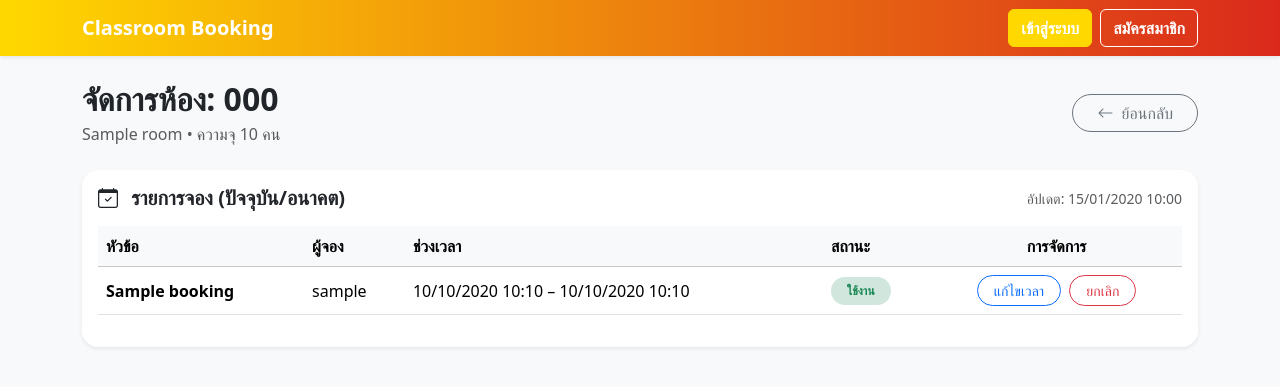
After one commit to 6410615014/cn331-as2, a Django app: template templates/rooms/manage_room_detail.html in a window 1280 px wide. The commit adds this page. Shown: the top 387 px of the page. Run offline with Django 3.2, Linux system fonts and the light colour scheme; the template is opened without the code that fills it: most values are stand-ins (such as "Sample title", 1, 10 or a date in 2020).

Commit message:
ad,edit html/css

```diff
--- a/templates/base.html
+++ b/templates/base.html
@@ -30,7 +30,9 @@
       <div id="mainNav" class="collapse navbar-collapse">
   <div class="ms-auto d-flex gap-2">
     {% if user.is_authenticated %}
+      {% if not user.is_staff %}
         <a class="btn btn-outline-primary" href="{% url 'rooms:my_bookings' %}">การจองของฉัน</a>
+      {% endif %}
       {% if user.is_staff %}
         <a class="btn btn-outline-secondary" href="{% url 'rooms:manage_rooms' %}">จัดการห้อง</a>
       {% endif %}
--- a/templates/rooms/booking_form.html
+++ b/templates/rooms/booking_form.html
@@ -46,7 +46,6 @@
 </div>
 
 <style>
-/* ทำให้ input ดูมินิมอลขึ้น */
 form input, form select, form textarea {
   border-radius: 0.75rem !important;
   border: 1px solid #dee2e6 !important;
--- /dev/null
+++ b/templates/rooms/manage_room_detail.html
@@ -0,0 +1,79 @@
+{% extends "base.html" %}
+{% block title %}จัดการห้อง (แอดมิน): {{ room.code }}{% endblock %}
+
+{% block content %}
+<div class="d-flex justify-content-between align-items-center mb-4">
+  <div>
+    <h2 class="fw-bold mb-1">จัดการห้อง: {{ room.code }}</h2>
+    <p class="text-muted mb-0">{{ room.name }} • ความจุ {{ room.capacity }} คน</p>
+  </div>
+  <div class="d-flex gap-2">
+    <a class="btn btn-outline-secondary rounded-pill px-4" href="{% url 'rooms:manage_rooms' %}">
+      <i class="bi bi-arrow-left me-1"></i> ย้อนกลับ
+    </a>
+  </div>
+</div>
+
+<div class="card border-0 shadow-sm rounded-4">
+  <div class="card-body">
+    <div class="d-flex justify-content-between align-items-center mb-3">
+      <h5 class="mb-0 fw-semibold"><i class="bi bi-calendar-check me-2"></i> รายการจอง (ปัจจุบัน/อนาคต)</h5>
+      <span class="text-muted small">อัปเดต: {{ now|default:None|date:"d/m/Y H:i" }}</span>
+    </div>
+
+    {% if bookings %}
+      <div class="table-responsive">
+        <table class="table align-middle">
+          <thead class="table-light">
+            <tr>
+              <th>หัวข้อ</th>
+              <th>ผู้จอง</th>
+              <th>ช่วงเวลา</th>
+              <th>สถานะ</th>
+              <th class="text-center">การจัดการ</th>
+            </tr>
+          </thead>
+          <tbody>
+            {% for b in bookings %}
+            <tr>
+              <td class="fw-semibold">{{ b.title }}</td>
+              <td>{{ b.user.username }}</td>
+              <td>{{ b.start|date:"d/m/Y H:i" }} – {{ b.end|date:"d/m/Y H:i" }}</td>
+              <td>
+                {% if b.status == 'active' %}
+                  <span class="badge bg-success-subtle text-success rounded-pill px-3 py-2">ใช้งาน</span>
+                {% elif b.status == 'cancelled' %}
+                  <span class="badge bg-danger-subtle text-danger rounded-pill px-3 py-2">ยกเลิก</span>
+                {% else %}
+                  <span class="badge bg-secondary rounded-pill px-3 py-2">{{ b.status }}</span>
+                {% endif %}
+              </td>
+              <td class="text-center">
+                <a class="btn btn-sm btn-outline-primary rounded-pill px-3 me-1"
+                   href="{% url 'rooms:admin_booking_edit' b.pk %}">
+                   แก้ไขเวลา
+                </a>
+
+                <form method="post" action="{% url 'rooms:admin_booking_cancel' b.pk %}" class="d-inline"
+                      onsubmit="return confirm('ยืนยันยกเลิกการจองนี้?');">
+                  {% csrf_token %}
+                  <button type="submit" class="btn btn-sm btn-outline-danger rounded-pill px-3"
+                          {% if b.status == 'cancelled' %}disabled{% endif %}>
+                    ยกเลิก
+                  </button>
+                </form>
+              </td>
+            </tr>
+            {% endfor %}
+          </tbody>
+        </table>
+      </div>
+    {% else %}
+      <div class="text-center text-muted py-5">
+        <div class="mb-2"><i class="bi bi-calendar-x" style="font-size:2rem;"></i></div>
+        <p class="mb-0">ยังไม่มีการจองสำหรับห้องนี้</p>
+      </div>
+    {% endif %}
+  </div>
+</div>
+{% endblock %}
--- a/templates/rooms/room_list.html
+++ b/templates/rooms/room_list.html
@@ -3,9 +3,11 @@
 {% block content %}
 <div class="d-flex justify-content-between align-items-center mb-4">
   <h2 class="fw-bold text-dark">ห้องเรียนที่เปิดให้จอง</h2>
+  {% if not request.user.is_staff %}
   <a class="btn btn-primary shadow-sm rounded-pill px-4" href="{% url 'rooms:booking_create' %}">
     <i class="bi bi-plus-circle me-1"></i> จองห้อง
   </a>
+  {% endif %}
 </div>
 
 <div class="row g-4">
```
Also changed, not shown: templates/rooms/admin_booking_form.html (added, +55 -0 lines), templates/rooms/manage_rooms.html (+7 -3 lines), templates/rooms/room_detail.html (+6 -7 lines). Lines whose indentation alone changed are shown as unchanged.
